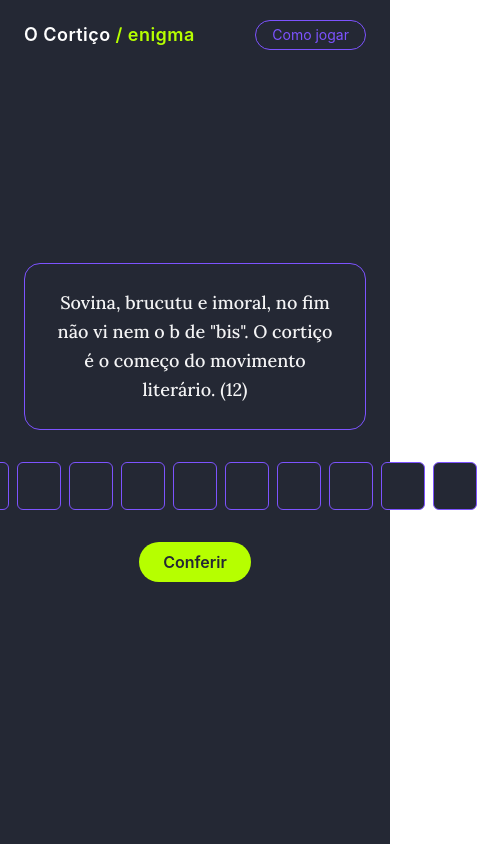
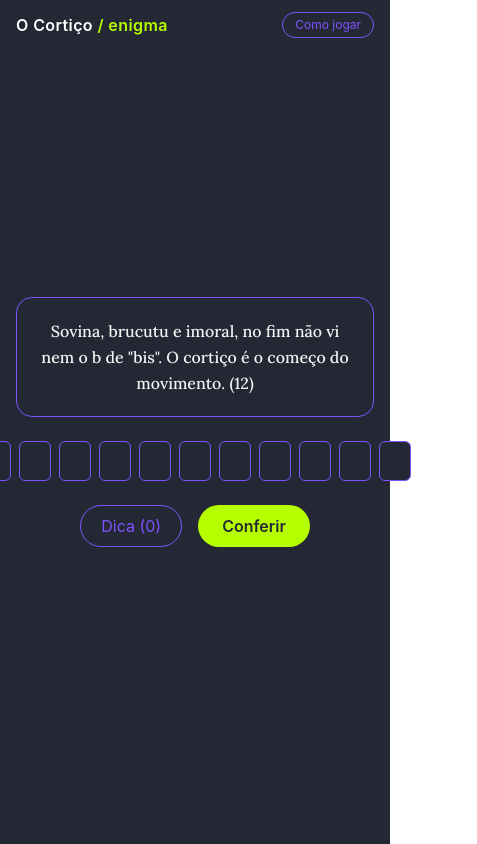
Before and after one commit to Adriel-Veiga/Riddler, a React (Vite) app: page / in a window 390 px wide. Shown: the whole page, 477 px wide, since content can reach past the window. Built offline with nearby package versions, Linux system fonts and the light colour scheme.

Commit message:
Responsividade

```diff
--- a/src/App.jsx
+++ b/src/App.jsx
@@ -1,59 +1,44 @@
-//HOME
 import { useState, useRef } from "react";
 
 const ANSWER = "NATURALISMO";
 const CLUE_TEXT =
-  "Sovina, brucutu e imoral, no fim não vi nem o b de \"bis\". O cortiço é o começo do movimento literário. (12)";
-//Lógica da página
+  "Sovina, brucutu e imoral, no fim não vi nem o b de \"bis\". O cortiço é o começo do movimento. (12)";
+
 function App() {
-  // divide a resposta final em palavras e em letras para montar a grade da interface.
   const words = ANSWER.split(" ").map((word) => word.split(""));
-
-  // estado do jogo: guarda a tentativa do usuário por posição de letra.
   const [guess, setGuess] = useState(words.map((word) => word.map(() => "")));
   const [status, setStatus] = useState(null);
+  const [hintsUsed, setHintsUsed] = useState(0);
   const [showHelp, setShowHelp] = useState(false);
-
-  // guarda referências dos inputs para focar o próximo campo da grade.
   const inputRefs = useRef([]);
 
   function focusInput(wordIndex, letterIndex) {
-    // se o índice da letra ultrapassa o tamanho da palavra, avança para a próxima palavra.
     if (letterIndex >= words[wordIndex].length) {
       const nextWord = wordIndex + 1;
       if (nextWord < words.length) focusInput(nextWord, 0);
       return;
     }
-
     inputRefs.current[wordIndex]?.[letterIndex]?.focus();
   }
 
   function handleChange(wordIndex, letterIndex, value) {
-    // pega apenas a última letra digitada e mantém a entrada em maiúsculas.
     const letter = value.slice(-1).toUpperCase();
-
-    // copia o estado atual para não mutá-lo diretamente.
     const next = guess.map((w) => [...w]);
     next[wordIndex][letterIndex] = letter;
     setGuess(next);
-
-    // reset do status da tentativa para evitar mensagem antiga.
     setStatus(null);
 
-    // move o foco para a próxima casa quando houver letra digitada.
     if (letter) {
       focusInput(wordIndex, letterIndex + 1);
     }
   }
 
   function handleKeyDown(e, wordIndex, letterIndex) {
-    // tecla Enter dispara a validação da resposta completa.
     if (e.key === "Enter") {
       checkAnswer();
       return;
     }
 
-    // quando o campo está vazio e a pessoa apaga, move o foco para a letra anterior.
     if (e.key === "Backspace" && !guess[wordIndex][letterIndex]) {
       if (letterIndex > 0) {
         focusInput(wordIndex, letterIndex - 1);
@@ -64,23 +49,17 @@ function App() {
   }
 
   function checkAnswer() {
-    // junta as letras preenchidas em cada palavra e compara com a resposta correta.
     const userAnswer = guess.map((w) => w.join("")).join(" ");
     setStatus(userAnswer === ANSWER ? "correct" : "wrong");
   }
 
   function useHint() {
-    // coloca a resposta em um array plano para localizar a próxima letra vazia.
     const flatAnswer = words.flat();
     const flatGuess = guess.flat();
     const nextEmptyIndex = flatGuess.findIndex((l) => l === "");
-
-    // se não houver espaços vazios, não faz nada.
     if (nextEmptyIndex === -1) return;
 
     let count = 0;
-
-    // preenche a próxima letra vazia com a letra correta da solução.
     const next = guess.map((word) =>
       word.map((letter) => {
         if (count === nextEmptyIndex) {
@@ -91,31 +70,31 @@ function App() {
         return letter;
       })
     );
+    setGuess(next);
+    setHintsUsed((h) => h + 1);
+  }
 
-    setGuess(next);
-  }
-// interface da página
   return (
-    <div className="min-h-screen bg-ink flex flex-col items-center justify-center gap-8 p-6">
-      <header className="fixed top-0 left-0 right-0 flex items-center justify-between px-6 py-5">
-        <h1 className="text-white text-lg font-semibold tracking-wide">
+    <div className="min-h-screen bg-ink flex flex-col items-center justify-center gap-6 sm:gap-8 p-4 sm:p-6">
+      <header className="fixed top-0 left-0 right-0 flex items-center justify-between px-4 sm:px-6 py-3 sm:py-5">
+        <h1 className="text-white text-base sm:text-lg font-semibold tracking-wide">
           O Cortiço <span className="text-lime">/ enigma</span>
         </h1>
         <button
           onClick={() => setShowHelp(true)}
-          className="text-violet border border-violet rounded-full px-4 py-1 text-sm hover:bg-violet/10 transition-colors"
+          className="text-violet border border-violet rounded-full px-3 sm:px-4 py-1 text-xs sm:text-sm hover:bg-violet/10 transition-colors"
         >
           Como jogar
         </button>
       </header>
 
-<div className="border border-violet rounded-2xl px-8 py-6 max-w-xl text-center">
-          <p className="font-serif-riddle text-zinc-100 text-lg leading-relaxed">
+      <div className="border border-violet rounded-2xl px-4 sm:px-8 py-5 sm:py-6 max-w-xl text-center">
+        <p className="font-serif-riddle text-zinc-100 text-base sm:text-lg leading-relaxed">
           {CLUE_TEXT}
         </p>
       </div>
 
-      <div className="flex gap-6 flex-wrap justify-center">
+      <div className="flex gap-2 sm:gap-6 flex-wrap justify-center px-2">
         {words.map((word, wordIndex) => (
           <div key={wordIndex} className="flex gap-2">
             {word.map((_, letterIndex) => (
@@ -132,7 +111,7 @@ function App() {
                   handleChange(wordIndex, letterIndex, e.target.value)
                 }
                 onKeyDown={(e) => handleKeyDown(e, wordIndex, letterIndex)}
-                className="w-11 h-12 text-center text-xl uppercase bg-ink border border-violet rounded-md text-white focus:outline-none focus:border-lime transition-colors disabled:opacity-40 disabled:cursor-not-allowed"
+                className="w-8 h-10 sm:w-11 sm:h-12 text-center text-base sm:text-xl uppercase bg-ink border border-violet rounded-md text-white focus:outline-none focus:border-lime transition-colors disabled:opacity-40 disabled:cursor-not-allowed"
               />
             ))}
           </div>
@@ -141,7 +120,12 @@ function App() {
 
       {status !== "correct" && (
         <div className="flex gap-4">
-
+          <button
+            onClick={useHint}
+            className="px-5 py-2 rounded-full border border-violet text-violet hover:bg-violet/10 transition-colors"
+          >
+            Dica ({hintsUsed})
+          </button>
           <button
             onClick={checkAnswer}
             className="px-6 py-2 rounded-full bg-lime text-ink font-semibold hover:brightness-110 transition"
@@ -157,6 +141,7 @@ function App() {
 
       {status === "correct" && (
         <div className="animate-pop-in border-2 border-lime rounded-2xl px-8 py-6 bg-lime/10 text-center max-w-md">
+          <p className="text-4xl mb-2">🎉</p>
           <p className="text-lime text-xl font-semibold">
             Isso mesmo, é NATURALISMO!
           </p>
@@ -173,7 +158,7 @@ function App() {
         >
           <div
             onClick={(e) => e.stopPropagation()}
-            className="bg-ink border border-violet rounded-2xl max-w-md w-full p-6 relative"
+            className="bg-ink border border-violet rounded-2xl max-w-md w-full p-5 sm:p-6 relative max-h-[85vh] overflow-y-auto"
           >
             <button
               onClick={() => setShowHelp(false)}
@@ -183,7 +168,7 @@ function App() {
             </button>
             <h2 className="text-white text-xl font-bold mb-4">Como jogar</h2>
             <p className="text-zinc-300 mb-4">
-              O é um quebra-cabeça linguístico, onde as palavras
+              Nosso enigma é um quebra-cabeça linguístico, onde as palavras
               da frase escondem instruções de como montar a resposta final.
             </p>
             <p className="text-zinc-300 mb-2">
@@ -192,7 +177,7 @@ function App() {
             <ul className="text-zinc-300 space-y-2 mb-4">
               <li>
                 <span className="text-violet font-semibold">Indicadores</span>:
-                palavras que dizem o que fazer: pegar o começo, o fim,
+                palavras que dizem o que fazer — pegar o começo, o fim,
                 remover uma letra, etc.
               </li>
               <li>
```
